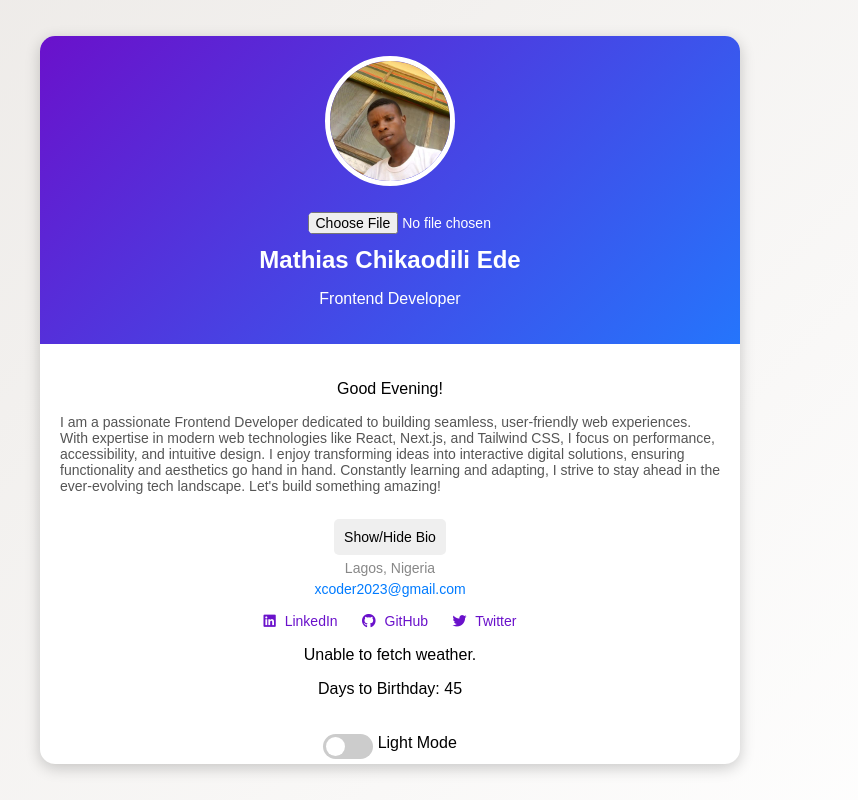
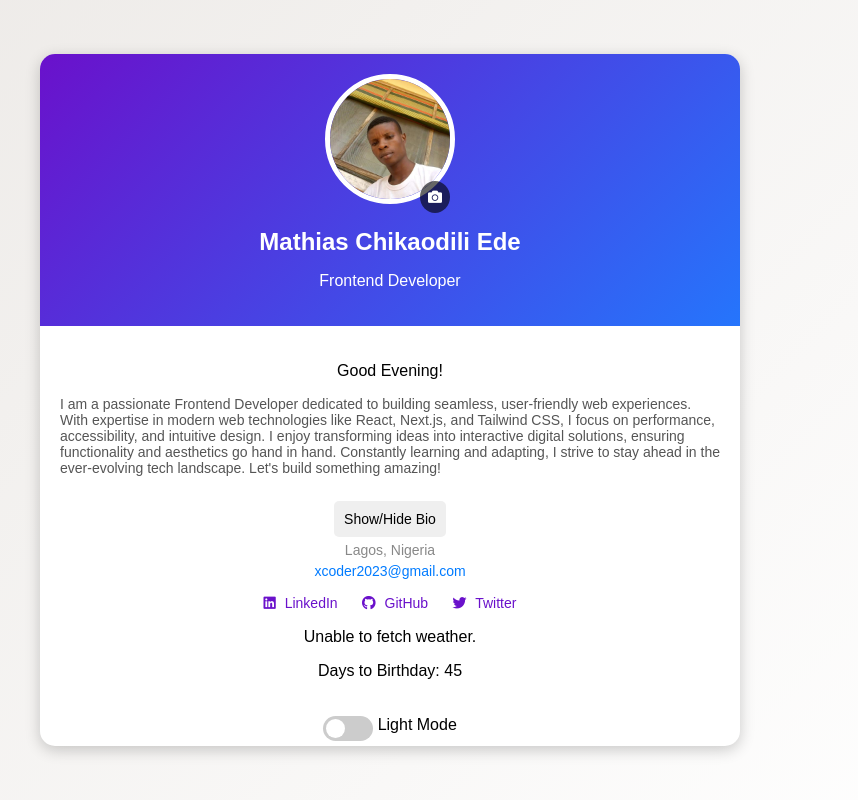
Before and after one commit to Xcoder2023/hng12profilecard, a plain HTML site: page index.html in a window 1280 px wide. Shown: the whole page, without its empty margins (250-1108 px from the left). Drawn offline with Linux system fonts and the light colour scheme; no server answers.

Commit message:
fix: added upload icon

```diff
--- a/index.html
+++ b/index.html
@@ -11,7 +11,7 @@
   <div class="container">
     <div class="profile-card">
       <div class="profile-header">
-       <div>
+       <div class="profile-picture-container">
         <img
         src="/assets/mathias.jpg"
         alt="Profile Picture"
@@ -19,8 +19,12 @@
         id="profilePicture"
         data-testid="profilePicture"
       />
+      <label for="uploadPicture" class="upload-icon">
+        <i class="fas fa-camera"></i>
+      </label>
+      <input type="file" id="uploadPicture" class="file-input" accept="image/*"/>
        </div>
-        <input type="file" id="uploadPicture" class="file-input"/>
+        <!-- <input type="file" id="uploadPicture" class="file-input"/> -->
         <h1 class="full-name" data-testid="fullName">Mathias Chikaodili Ede</h1>
         <p class="job-title" data-testid="jobTitle">Frontend Developer</p>
       </div>
--- a/style.css
+++ b/style.css
@@ -56,6 +56,7 @@ body {
 .profile-body {
   padding: 20px;
 }
+
 
 .short-bio {
   font-size: 14px;
@@ -200,14 +201,40 @@ input:checked + .slider:before {
 .theme-switcher{
   padding-bottom: 5px;
 }
-.file-input{
-  /* display: flex; */
+/* .file-input{
   justify-content: center;
   padding: 2px;
   border-radius: 16px;
   position: relative;
   left: 50px;
+} */
+
+
+.profile-picture-container {
+  position: relative;
+  display: inline-block;
 }
+
+.upload-icon {
+  position: absolute;
+  bottom: 5px;
+  right: 5px;
+  background: rgba(0, 0, 0, 0.6);
+  color: white;
+  padding: 8px;
+  border-radius: 50%;
+  cursor: pointer;
+  font-size: 14px;
+}
+
+.upload-icon:hover {
+  background: rgba(0, 0, 0, 0.8);
+}
+
+.file-input {
+  display: none; /* Hide the input */
+}
+
 
 @media (max-width: 768px) {
   .profile-picture {
```
